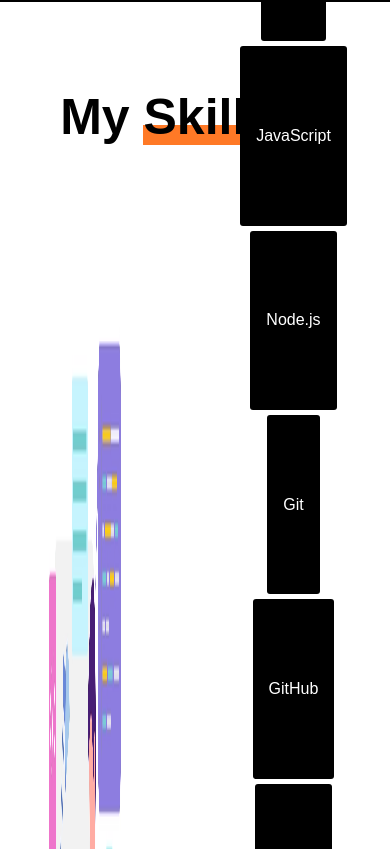
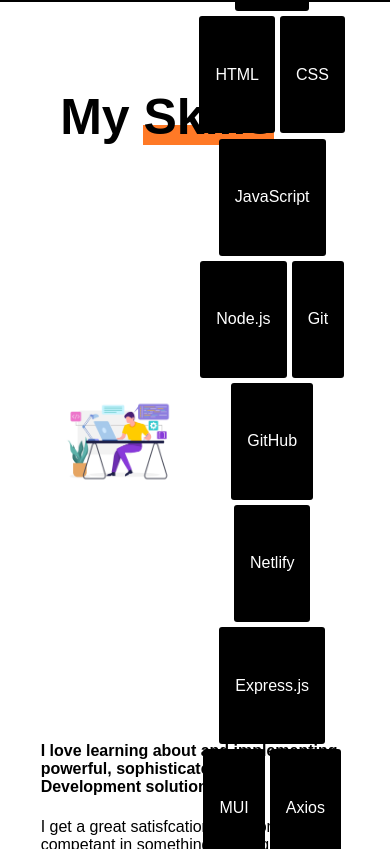
Before and after one commit to Jakes-Git-Hub/Professional-Portfolio, a React (Create React App) app: page / in a window 390 px wide. Shown: the part 875-1724 px from the top of the page. Built offline with nearby package versions, Linux system fonts and the light colour scheme.

Commit message:
Partly finished My SKills responsivity

```diff
--- a/public/styles.css
+++ b/public/styles.css
@@ -81,14 +81,14 @@ header {
     background-color: black;
     color: white;
     padding: 24px;
-    @media (min-width: 851px) {
+    @media screen and (min-width: 851px) {
         font-size: 1.25rem;
     }
     height: auto;
 }
 
 #name {
-    @media (max-width: 851px) {
+    @media screen and (max-width: 851px) {
         font-size: 13px;
     }
     font-size: 16px;
@@ -152,7 +152,7 @@ header ul li:hover {
     z-index: 2;
     position: relative;
     overflow: hidden;
-    @media (max-width: 1130px) {
+    @media screen and (max-width: 1130px) {
         justify-content: center
     }
 }
@@ -170,14 +170,14 @@ header ul li:hover {
     flex-wrap: wrap;
     align-content: center;
     border-radius: 2.86vw;
-    @media (max-width: 1130px) {
+    @media screen and (max-width: 1130px) {
         margin-left: 0;
         width: 70%;
     }
 }
 
 #ph-p-container {
-    @media (max-width: 1100px) {
+    @media screen and (max-width: 1100px) {
         width: 90%;
     }
     width: 60%;
@@ -190,7 +190,7 @@ header ul li:hover {
 }
 
 #ph-h1-container {
-    @media (max-width: 1130px) {
+    @media screen and (max-width: 1130px) {
         width: 90%;
     }
     width: 80%;
@@ -200,7 +200,7 @@ header ul li:hover {
 }
 
 #ph-h1-container h1 {
-    @media (max-width: 1298px) {
+    @media screen and (max-width: 1298px) {
         font-size: 47.38px;
     }
     font-size: 3.65vw;
@@ -214,7 +214,7 @@ header ul li:hover {
 }
 
 #page-hero-svgs {
-    @media (max-width: 1548px) {
+    @media screen and (max-width: 1548px) {
         height: 43.73px;
     }
     height: 5.38vh;
@@ -226,7 +226,7 @@ header ul li:hover {
 }
 
 .svg-icon {
-    @media (max-width: 1548px) {
+    @media screen and (max-width: 1548px) {
         width: 40.23px;
         height: 43.73px;
         margin-right: 16.1px;
@@ -349,7 +349,7 @@ header ul li:hover {
     width: 350px;
 }
 
-@media (max-width: 1027px) {
+@media screen and (max-width: 1027px) {
     .cloud {
         -webkit-border-radius: 75px !important;
         -moz-border-radius: 75px !important;
@@ -423,6 +423,11 @@ header ul li:hover {
 
 .slide-in-left {
     animation: slide-in-left 2s ease-out;
+    visibility: visible !important;
+}
+
+.slide-in-left-placeholder {
+    visibility: hidden;
 }
 
 @keyframes slide-in-left {
@@ -443,17 +448,32 @@ header ul li:hover {
     display: grid;
     grid-template-columns: 1fr 1fr;
     grid-gap: 0rem 7rem;
+    @media screen and (max-width: 1572px), screen and (max-height: 812px) {
+        grid-gap: 0rem 5.5rem;
+    }
+    @media screen and (max-width: 1230px) {
+        grid-gap: 0;
+    }
 }
 
 #skills-container-visible {
     display: grid;
     grid-template-columns: 1fr 1fr;
     grid-gap: 0rem 7rem;
+    @media screen and (max-width: 1572px), screen and (max-height: 812px) {
+        grid-gap: 0rem 5.5rem;
+    }
+    @media screen and (max-width: 1230px) {
+        grid-gap: none;
+    }
 }
 
 #coding-picture-column {
     grid-column: 1 / 2;
     grid-row: 1 / span 3;
+    display: flex;
+    justify-content: center;
+    align-items: 0;
 }
 
 #skills-column {
@@ -466,6 +486,16 @@ header ul li:hover {
 #coding-img {
     height: 100%;
     width: 100%;
+    @media screen and (max-width: 1572px), screen and (max-height: 812px) {
+        height: 75%;
+        width: 75%;
+    }
+    @media screen and (max-width: 1412px) {
+        height: 60%;
+    }
+    /* @media screen and (max-width: 1230px) {
+        margin: 100px 100px 0 0;
+    } */
 }
 
 #skills-box {
@@ -502,6 +532,32 @@ header ul li:hover {
     margin-top: 0;
 }
 
+.small-skills-container {
+    display: flex;
+    flex-direction: column;
+    /* justify-items: center; */
+    visibility: visible !important;
+}
+
+#small-skills-top-row {
+    display: flex;
+    justify-content: center;
+    align-items: center;
+}
+
+.small-skills-half-1 {
+    width: 50%;
+    display: flex;
+    justify-content: center;
+    align-items: center;
+}
+
+.small-skills-half-2 {
+    width: 50%;
+    display: flex;
+    justify-content: center;
+}
+
 /* Projects */
 
 #squiggle-divide-project {
@@ -525,8 +581,13 @@ header ul li:hover {
     height: 100%; /* Adjust height as needed */
 }
 
+.slide-in-right-placeholder {
+    visibility: hidden;
+}
+
 .slide-in-right {
     animation: slide-in-right 1s ease-out;
+    visibility: visible !important;
 }
 
 @keyframes slide-in-right {
--- a/src/components/FrontPageComponent.js
+++ b/src/components/FrontPageComponent.js
@@ -31,6 +31,7 @@ export const FrontPageComponent = ({
     zoomOutProjects,
     unBlurGmail,
     handleGMailFindOutMoreClick,
+    smallSkillsLayout,
 }) => {
 
     return (
@@ -124,10 +125,64 @@ export const FrontPageComponent = ({
 
             <div class="content-container-margin">
 
-                <h2 class="section-title skills-placeholder">
+                <h2 class="section-title slide-in-left-placeholder">
                     My <span class="h2-highlight">Skills</span>
                 </h2>
                 <animated.div style={zoomOutSkills}>
+                    {smallSkillsLayout ? (
+                        <div class='small-skills-container'>
+                            <div id='small-skills-top-row'>
+                                <div class='small-skills-half-1'>
+                                    <img src={Coder} alt="person-coding" id="coding-img"/>
+                                </div>
+                                <div class='small-skills-half-2'>
+                                <div class="row" id="skills-box">
+                                    <div class="skill-container">
+                                        <p>React</p>
+                                    </div>
+                                    <div class="skill-container">
+                                        <p>HTML</p>
+                                    </div>
+                                    <div class="skill-container">
+                                        <p>CSS</p>
+                                    </div>
+                                    <div class="skill-container">
+                                        <p>JavaScript</p>
+                                    </div>
+                                    <div class="skill-container">
+                                        <p>Node.js</p>
+                                    </div>
+                                    <div class="skill-container">
+                                        <p>Git</p>
+                                    </div>
+                                    <div class="skill-container">
+                                        <p>GitHub</p>
+                                    </div>
+                                    <div class="skill-container">
+                                        <p>Netlify</p>
+                                    </div>
+                                    <div class="skill-container">
+                                        <p>Express.js</p>
+                                    </div>
+                                    <div class="skill-container">
+                                        <p>MUI</p>
+                                    </div>
+                                    <div class="skill-container">
+                                        <p>Axios</p>
+                                    </div>
+                                    <div class="skill-container">
+                                        <p>Jest/ React Testing Library</p>
+                                    </div>
+                                </div>
+                                </div>
+                            </div>
+                            <div id='small-skills-bottom-row'>
+                                    <h4>I love learning about and implementing powerful, sophisticated Web Development solutions.</h4>
+                                    <p>I get a great satisfcation in becoming competant in something that requires a lot of skill, determination and passion. Whether it be Forex trading: where I've had over $200,000 AUM funded proprietary trading accounts that I've been paid from, competitive gaming where I achieved rank 256 online in Overwatch, or playing the drums (play at grade 7/8) - all of which displays grit, resiliance, high IQ and on the fly problem solving abilities in a landscape where a degree of variables are dynamically changing (characterisitic traits which transfer over nicely to software engineering). Now I plan to focus intently on Front End/ React Development, to improve everyday and create some amazing projects.</p>
+                                    <p>It seems like all intricate, yet simple well oiled parts of Web Dev and the challenge of the learning curve garnered my attention and I became devouted. Seeing my progression and skills increase quickly made me realise what is possible with code (front-end, back-end, or any other projects I have in mind) made me want to pursue this as a long term goal and be the best I can be at it.</p>
+                            </div>
+                        </div>
+                    ) : (
                         <div id="skills-container">
                             <div id="coding-picture-column">
                                 <img src={Coder} alt="person-coding" id="coding-img"/>
@@ -178,6 +233,13 @@ export const FrontPageComponent = ({
                                 </div>
                             </div>
                         </div>
+                    )}
+
+
+
+
+
+
                 </animated.div>
             </div>
 
@@ -186,7 +248,7 @@ export const FrontPageComponent = ({
 
             <div class="content-container-padding" id='squiggle-divide-project'>
 
-                <h2 class="opposite-section-title projects-placeholder"><span class="h2-highlight">Projects</span></h2>
+                <h2 class="opposite-section-title slide-in-right-placeholder"><span class="h2-highlight">Projects</span></h2>
 
                     <animated.div style={zoomOutProjects}>
                         <div id="projects-container">
--- a/src/components/GMailMoreComponent.js
+++ b/src/components/GMailMoreComponent.js
@@ -36,8 +36,8 @@ export const GMailMoreComponent = ({
             </div>
 
             <div class="content-container-padding" id='squiggle-divide-breakdown'>
-                <h2 class="section-title h2-slide">
-                    Gmail Clone <span class="h2-highlight h2-slide">Showcase</span>
+                <h2 class="section-title slide-in-left-placeholder">
+                    Gmail Clone <span class="h2-highlight">Showcase</span>
                 </h2>
                 <div id ='gmail-code-container'>
                     <img src={gmailCode} alt="gmail-code" id="gmail-code"/>
--- a/src/containers/FrontPageContainer.js
+++ b/src/containers/FrontPageContainer.js
@@ -9,7 +9,8 @@ export const FrontPageContainer = () => {
     const [showSkills, setShowSkills] = useState(false);
     const [showProjects, setShowProjects] = useState(false);
     const [unBlurGmail, setUnBlurGmail] = useState(false);
-    const [isMouseOverProjectCase, setIsMouseOverProjectCase] = useState(false);
+    const [windowWidth, setWindowWidth] = useState(window.innerWidth);
+    const [smallSkillsLayout, setSMallSkillsLayout] = useState(false);
 
     const navigate = useNavigate();
 
@@ -24,7 +25,7 @@ export const FrontPageContainer = () => {
 // Skills Tittle Slide In Animation
 
     useEffect(() => {
-        const divs = document.querySelectorAll('.skills-placeholder');
+        const divs = document.querySelectorAll('.slide-in-left-placeholder');
 
         // Create an intersection observer
         const observer = new IntersectionObserver(entries => {
@@ -57,7 +58,7 @@ export const FrontPageContainer = () => {
                     entry.target.classList.add('show-skills');
                 }
             });
-        }, { threshold: 1 });
+        }, { threshold: 0.5 });
 
         // Observe the container
         observer.observe(container);
@@ -78,7 +79,7 @@ export const FrontPageContainer = () => {
 // Projects Tittle Slide In Animation
 
     useEffect(() => {
-        const divs = document.querySelectorAll('.projects-placeholder');
+        const divs = document.querySelectorAll('.slide-in-right-placeholder');
 
         // Create an intersection observer
         const observer = new IntersectionObserver(entries => {
@@ -114,7 +115,7 @@ export const FrontPageContainer = () => {
                     }, 1000);
                 }
             });
-        }, { threshold: 1 });
+        }, { threshold: 0.5 });
 
         // Observe the container
         observer.observe(container);
@@ -156,6 +157,24 @@ export const FrontPageContainer = () => {
         h3Showcase.forEach(h3 => observer.observe(h3));
     }, []);
 
+// New Layout For Smaller Screens
+
+    useEffect(() => {
+        const handleResize = () => {
+            setWindowWidth(window.innerWidth);
+        };
+
+        window.addEventListener('resize', handleResize);
+
+        return () => window.removeEventListener('resize', handleResize);
+    }, []);
+
+    useEffect (() => {
+        if (windowWidth <= 1210) {
+            setSMallSkillsLayout(true);
+        }
+    }, [windowWidth])
+
     return (
         <>
             <FrontPageComponent
@@ -164,6 +183,7 @@ export const FrontPageContainer = () => {
                 zoomOutProjects={zoomOutProjects}
                 unBlurGmail={unBlurGmail}
                 handleGMailFindOutMoreClick={handleGMailFindOutMoreClick}
+                smallSkillsLayout={smallSkillsLayout}
             />
         </>
     );
--- a/src/containers/GMailMoreContainer.js
+++ b/src/containers/GMailMoreContainer.js
@@ -11,7 +11,7 @@ export const GMailMoreContainer = () => {
 // h2 Animation
 
 useEffect(() => {
-    const h2Highlight = document.querySelectorAll('.h2-slide');
+    const h2Highlight = document.querySelectorAll('.slide-in-left-placeholder');
 
     // Create an intersection observer
     const observer = new IntersectionObserver(entries => {
```
Lines whose indentation alone changed are shown as unchanged.
